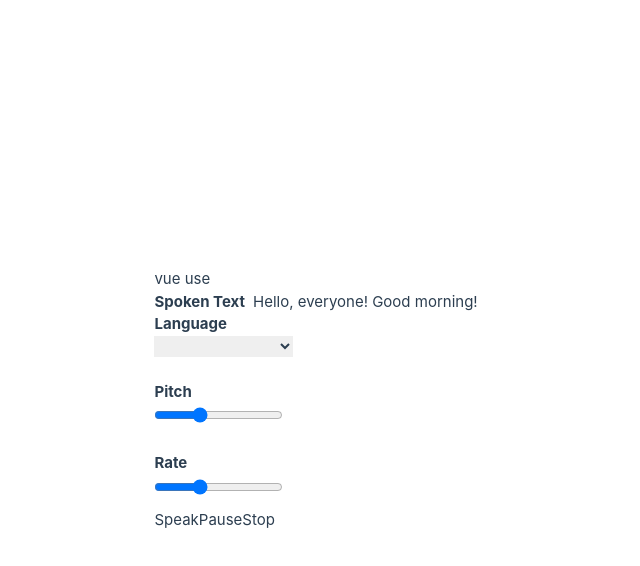
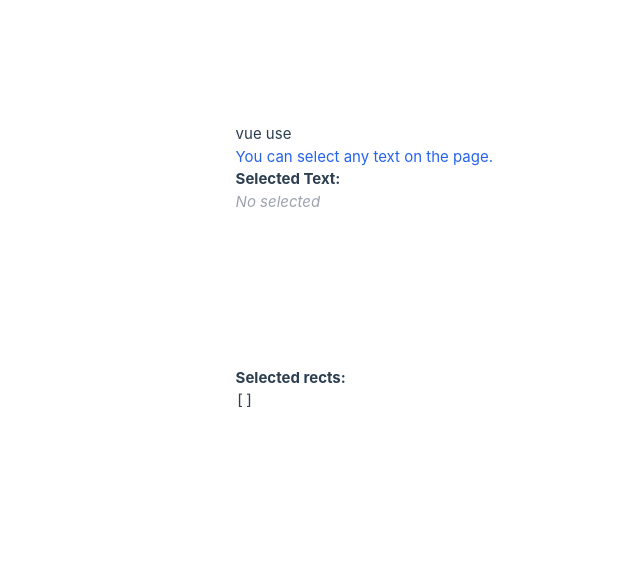
Before and after one commit to noah-00/vue3-doc, a Vue app: page / in a window 1280 px wide. Shown: the top 566 px of the page, without its empty margins (147-787 px from the left). Built offline with nearby package versions, Linux system fonts and the light colour scheme.

Commit message:
✨ useTextSelection

```diff
--- /dev/null
+++ b/src/components/VueUse/Sensors/UseTextSelection.vue
@@ -0,0 +1,27 @@
+<script setup lang="ts">
+import { computed, ref } from 'vue'
+import { useTextSelection } from '@vueuse/core'
+
+const demo = ref()
+const { rects, text } = useTextSelection()
+const selectedStyle = computed(() => text.value ? 'text-primary' : 'text-gray-400')
+</script>
+
+<template>
+  <div ref="demo">
+    <p class="font-600 text-blue-600">
+      You can select any text on the page.
+    </p>
+    <p>
+      <strong>Selected Text:</strong>
+      <em
+        :class="selectedStyle"
+        class="whitespace-pre h-44 overflow-y-auto block"
+      >{{ text || 'No selected' }}</em>
+    </p>
+    <p>
+      <strong>Selected rects:</strong>
+      <pre class="h-72" lang="json">{{ rects }}</pre>
+    </p>
+  </div>
+</template>
--- a/src/components/VueUse/index.vue
+++ b/src/components/VueUse/index.vue
@@ -31,6 +31,7 @@ import UseOnline from "./Sensors/UseOnline.vue";
 import UsePageLeave from "./Sensors/UsePageLeave.vue";
 import UsePointerSwipe from "./Sensors/UsePointerSwipe.vue";
 import UseSpeechSynthesis from "./Sensors/UseSpeechSynthesis.vue";
+import UseTextSelection from "./Sensors/UseTextSelection.vue";
 
 import UseVModel from "./Component/useVModel/Parent.vue";
 import UseVModels from "./Component/useVModels/Parent.vue";
@@ -69,7 +70,8 @@ import UseVModels from "./Component/useVModels/Parent.vue";
   <!-- <UseOnline /> -->
   <!-- <UsePageLeave /> -->
   <!-- <UsePointerSwipe /> -->
-  <UseSpeechSynthesis />
+  <!-- <UseSpeechSynthesis /> -->
+  <UseTextSelection />
 
   <!-- <UseVModel /> -->
   <!-- <UseVModels /> -->
```
